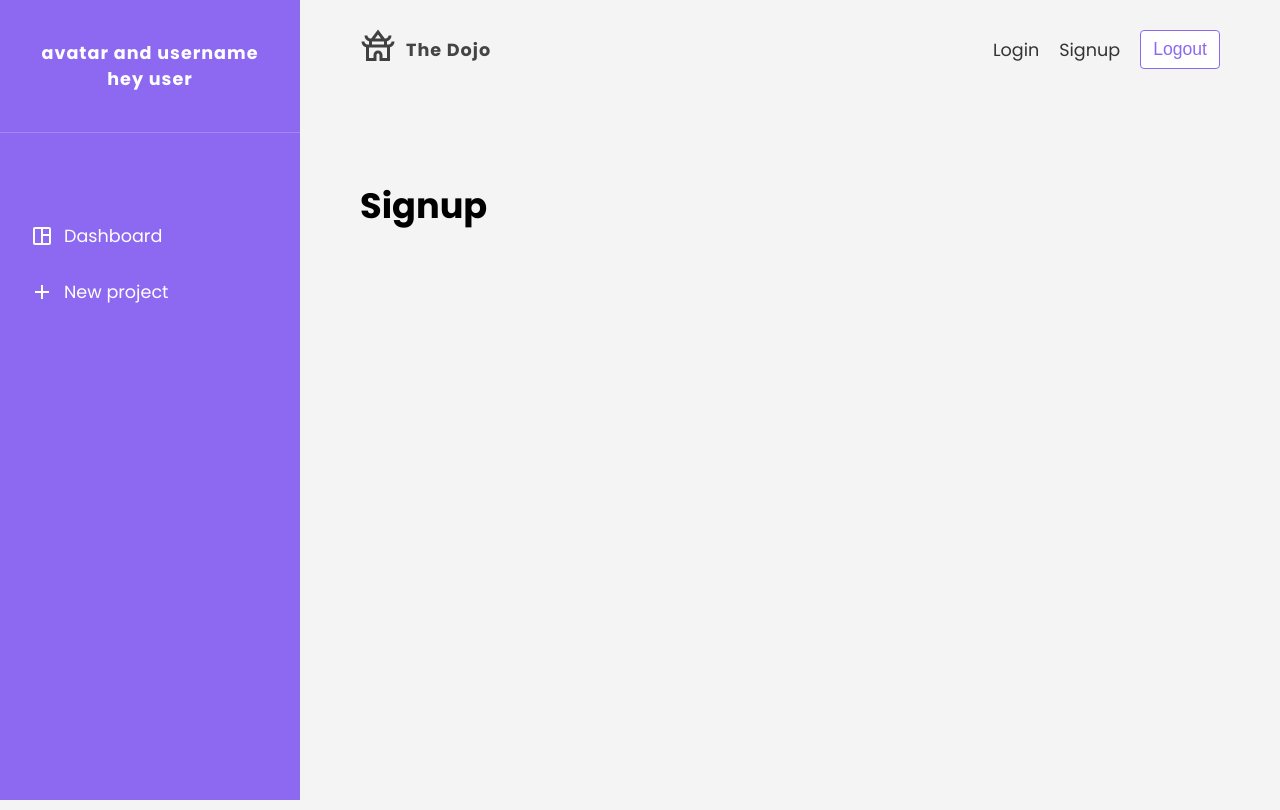
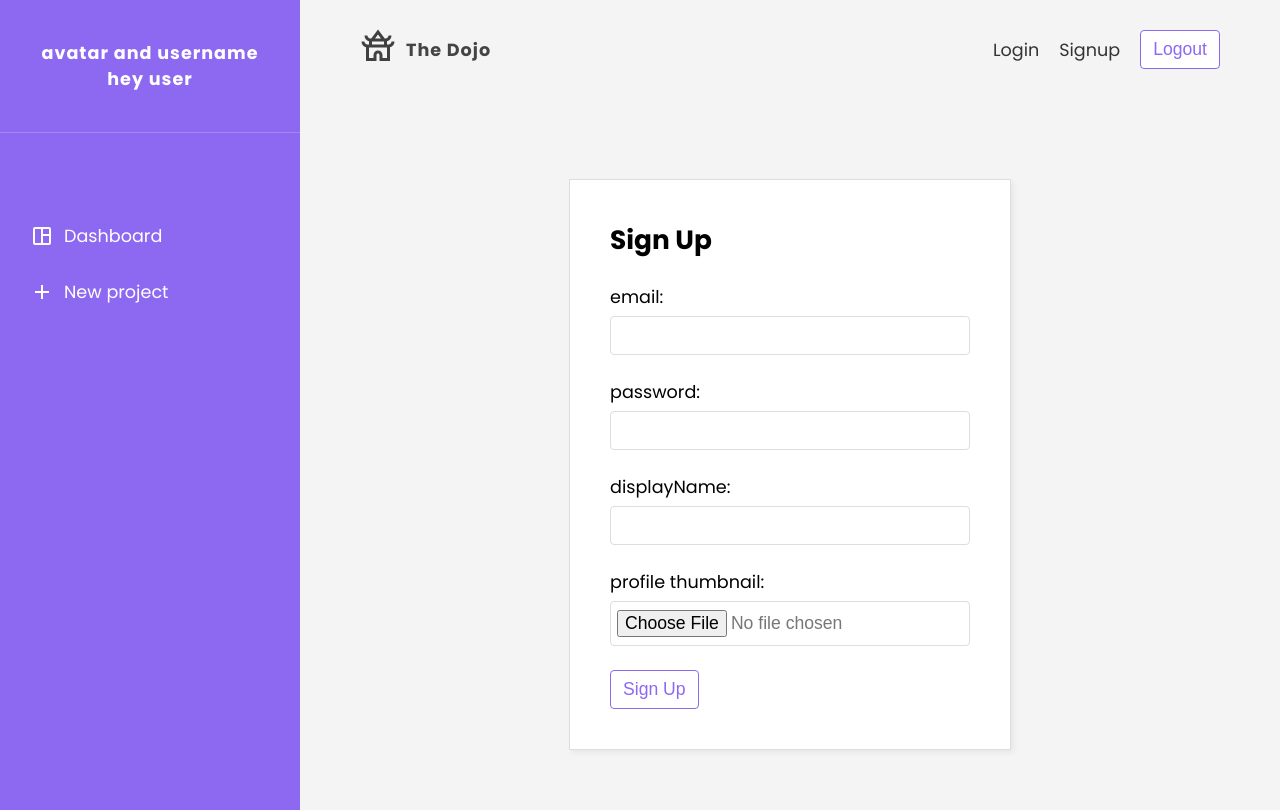
Before and after one commit to chichileishvili/the-dojo, a React (Create React App) app: page /signup in a window 1280 px wide. Built offline with nearby package versions, Linux system fonts and the light colour scheme; no server answers.

Commit message:
add: customizing sign up  page

```diff
--- a/src/context/AuthContext.js
+++ b/src/context/AuthContext.js
@@ -21,12 +21,12 @@ export const AuthContextProvider = ({ children }) => {
     authIsReady: false,
     user: null,
   })
-  // useEffect((user) => {
-  //   const unsub = projectAuth.onAuthStateChanged((user) => {
-  //     dispatch({ type: 'AUTH_IS_READY', payload: user })
-  //     unsub()
-  //   })
-  // }, [])
+  useEffect((user) => {
+    const unsub = projectAuth.onAuthStateChanged((user) => {
+      dispatch({ type: 'AUTH_IS_READY', payload: user })
+      unsub()
+    })
+  }, [])
   console.log('authcontext state: ', state)
   return <AuthContext.Provider value={{ ...state, dispatch }}> {children} </AuthContext.Provider>
 }
--- a/src/firebase/config.js
+++ b/src/firebase/config.js
@@ -1,6 +1,7 @@
 import firebase from 'firebase/app'
 import 'firebase/firestore'
 import 'firebase/auth'
+import 'firebase/storage'
 
 const firebaseConfig = {
   apiKey: 'AIzaSyDK04xzB5PEPpRwtp13zw8tplwlf3UAQR8',
@@ -19,8 +20,9 @@ const firebaseConfig = {
 firebase.initializeApp(firebaseConfig)
 
 const projectFirestore = firebase.firestore()
-const projectAuth = firebase.auth
+const projectAuth = firebase.auth()
+const projectStorage = firebase.storage()
 
 const timestamp = firebase.firestore.Timestamp
 
-export { projectAuth, projectFirestore, timestamp }
+export { projectAuth, projectFirestore, projectStorage, timestamp }
--- a/src/hooks/useSignup.js
+++ b/src/hooks/useSignup.js
@@ -1,5 +1,5 @@
 import { useState, useEffect } from 'react'
-import { projectAuth } from '../firebase/config'
+import { projectAuth, projectStorage, projectFirestore } from '../firebase/config'
 import { useAuthContext } from './useAuthContext'
 
 export const useSignup = () => {
@@ -8,7 +8,7 @@ export const useSignup = () => {
   const [isPending, setIsPending] = useState(false)
   const { dispatch } = useAuthContext()
 
-  const signup = async (email, password, displayName) => {
+  const signup = async (email, password, displayName, thumbnail) => {
     setError(null)
     setIsPending(true)
 
@@ -18,7 +18,16 @@ export const useSignup = () => {
         throw new Error('couldnt  complete registration')
       }
 
-      await res.user.updateProfile({ displayName })
+      const uploadPath = `thumbnails/${res.user.uid}/${thumbnail.name}`
+      const img = await projectStorage.ref(uploadPath).put(thumbnail)
+      const imgUrl = await img.ref.getDownloadURL()
+
+      await res.user.updateProfile({ displayName, photoURL: imgUrl })
+      await projectFirestore.collection('users').doc(res.user.uid).set({
+        online: true,
+        displayName,
+        photoURL: imgUrl,
+      })
       dispatch({ type: 'LOGIN', payload: res.user })
       if (!isCancelled) {
         setIsPending(false)
--- a/src/pages/signup/signup.css
+++ b/src/pages/signup/signup.css
@@ -0,0 +1,8 @@
+.auth-form {
+  max-width: 360px;
+  margin: 60px auto;
+  padding: 40px;
+  border: 1px solid #ddd;
+  box-shadow: 3px 3px 5px rgba(0, 0, 0, 0.05);
+  background: #fff;
+}
--- a/src/pages/signup/signup.js
+++ b/src/pages/signup/signup.js
@@ -1,10 +1,74 @@
+import { useState } from 'react'
+import { useSignup } from '../../hooks/useSignup'
 import './signup.css'
 
 export default function Signup() {
+  const [email, setEmail] = useState('')
+  const [password, setPassword] = useState('')
+  const [displayName, setDisplayName] = useState('')
+  const [thumbnail, setThumbnail] = useState(null)
+  const [thumbnailError, setThumbnailError] = useState(null)
+  const { signup, isPending, error } = useSignup()
+  const handleSubmit = (e) => {
+    e.preventDefault()
+    signup(email, password, displayName, thumbnail)
+  }
+  const handleFileChange = (e) => {
+    setThumbnail(null)
+    let selected = e.target.files[0]
+    console.log(selected)
+    if (!selected) {
+      setThumbnailError('please select a file')
+      return
+    }
+
+    if (!selected.type.includes('image')) {
+      setThumbnailError('selected file must be image')
+      return
+    }
+    if (selected.size > 100000) {
+      setThumbnailError('image file size must be less then 100kb')
+      return
+    }
+    setThumbnailError(null)
+    setThumbnail(selected)
+    console.log('thumbnail updated')
+  }
+
   return (
-    <div>
-      {' '}
-      <h1>Signup</h1>
-    </div>
+    <form className='auth-form' onSubmit={handleSubmit}>
+      <h2>Sign Up</h2>
+      <label>
+        <span>email:</span>
+        <input type='email' required onChange={(e) => setEmail(e.target.value)} value={email} />
+      </label>
+      <label>
+        <span>password:</span>
+        <input
+          type='password'
+          required
+          onChange={(e) => setPassword(e.target.value)}
+          value={password}
+        />
+      </label>
+      <label>
+        <span>displayName:</span>
+        <input
+          type='text'
+          required
+          onChange={(e) => setDisplayName(e.target.value)}
+          value={displayName}
+        />
+      </label>
+      <label>
+        <span>profile thumbnail:</span>
+        <input type='file' required onChange={handleFileChange} />
+        {thumbnailError && <div className='error'> {thumbnailError}</div>}
+      </label>
+      {!isPending && <button className='btn'> Sign Up</button>}
+      {isPending && <button className='btn'> loading</button>}
+
+      {error && <div className='error'>{error}</div>}
+    </form>
   )
 }
```
